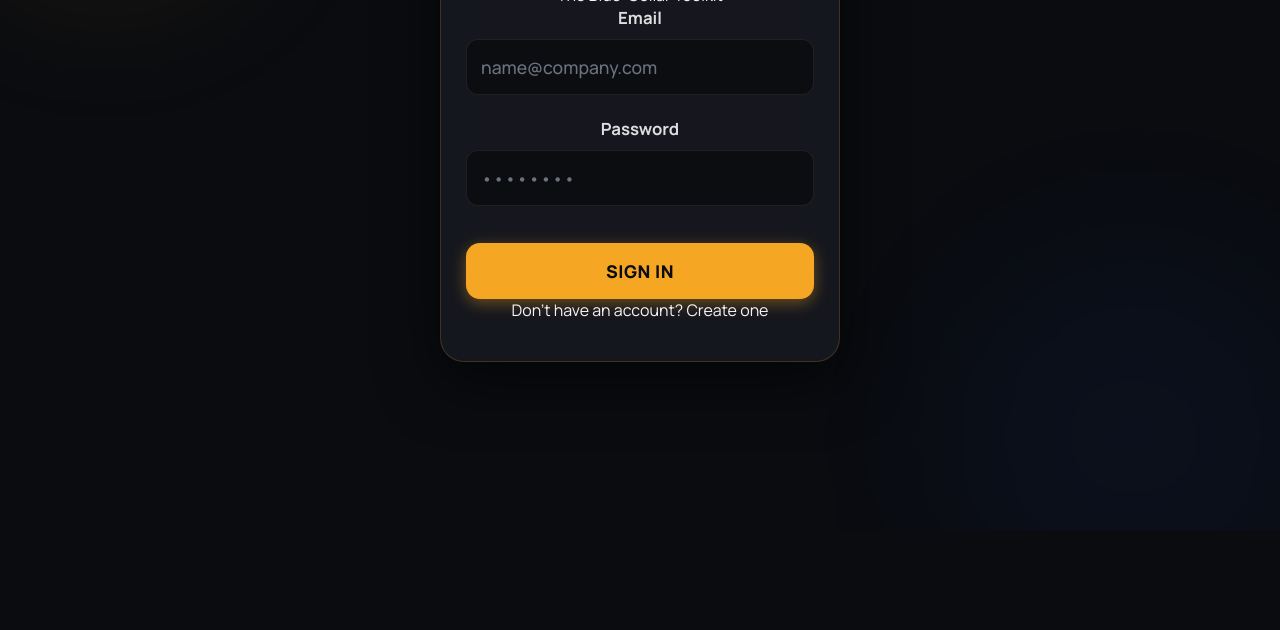
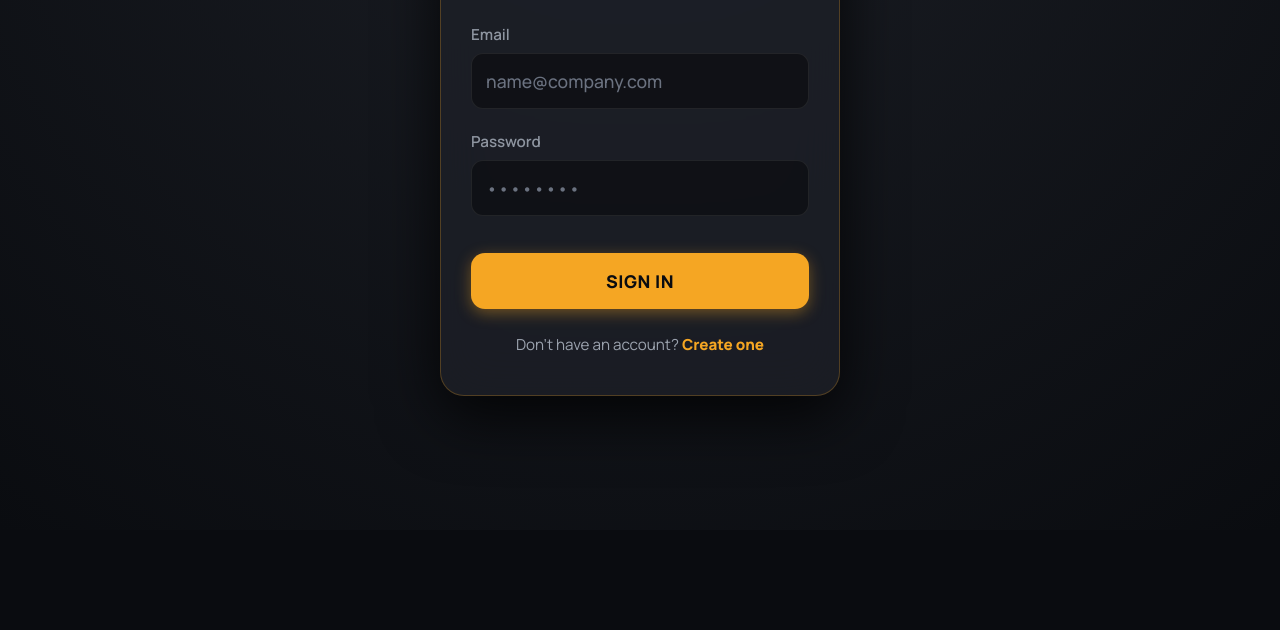
Before and after one commit to xplorenow25-dotcom/DirtMath, a plain HTML site: page index.html in a window 1280 px wide. Shown: the part 270-900 px from the top of the page. After the commit the page ends 800 px from the top, so only its background shows below. Drawn offline with nearby package versions, Linux system fonts and the light colour scheme.

Commit message:
Update styles.css

```diff
--- a/styles.css
+++ b/styles.css
@@ -67,10 +67,42 @@ body {
 .view { display: none; padding: 20px 15px; }
 .view.active { display: block; animation: fadeSlideIn 0.35s ease forwards; }
 
-/* --- AUTHENTICATION UI (FIXED CENTERING) --- */
-#view-auth { z-index: 200; position: relative; }
-#view-auth.active { display: flex; align-items: center; justify-content: center; min-height: 100vh; padding: 20px; }
-.auth-box { border-radius: 24px; box-shadow: 0 20px 60px rgba(0,0,0,0.6); border: 1px solid rgba(245, 166, 35, 0.2); width: 100%; max-width: 400px; padding: 40px 25px; text-align: center; margin: auto; }
+/* --- AUTHENTICATION UI (REDESIGNED) --- */
+.auth-wrapper {
+    display: none;
+    position: fixed;
+    top: 0; left: 0;
+    width: 100vw; height: 100vh;
+    background: radial-gradient(circle at top center, #1c1f26, var(--bg-dark));
+    align-items: center;
+    justify-content: center;
+    padding: 20px;
+    z-index: 200;
+}
+.auth-wrapper.active {
+    display: flex;
+    animation: fadeIn 0.4s ease forwards;
+}
+.auth-box {
+    width: 100%;
+    max-width: 400px;
+    padding: 40px 30px;
+    border-radius: 24px;
+    text-align: center;
+    box-shadow: 0 20px 60px rgba(0,0,0,0.8);
+    border: 1px solid rgba(245, 166, 35, 0.25);
+    background: rgba(30, 33, 40, 0.75);
+    backdrop-filter: blur(25px);
+    -webkit-backdrop-filter: blur(25px);
+}
+.auth-header { margin-bottom: 35px; text-align: center; }
+.auth-header h1 { font-size: 2.6rem; font-weight: 800; margin-bottom: 5px; color: var(--text-main); }
+.auth-header p { color: var(--text-muted); font-size: 1rem; margin: 0; }
+.auth-box .input-group { text-align: left; margin-bottom: 22px; }
+.auth-box .input-group label { font-size: 0.95rem; color: var(--text-muted); margin-bottom: 8px; font-weight: 600;}
+.auth-toggle { margin-top: 25px; font-size: 0.95rem; color: var(--text-muted); }
+.auth-toggle span { color: var(--brand-gold); cursor: pointer; font-weight: 800; transition: opacity 0.2s; }
+.auth-toggle span:active { opacity: 0.7; }
 
 /* --- MENU --- */
 .category-title { color: var(--brand-gold); font-size: 0.9rem; font-weight: 800; letter-spacing: 1.5px; text-transform: uppercase; margin: 25px 0 12px; padding-left: 5px; opacity: 0.9; }
```
